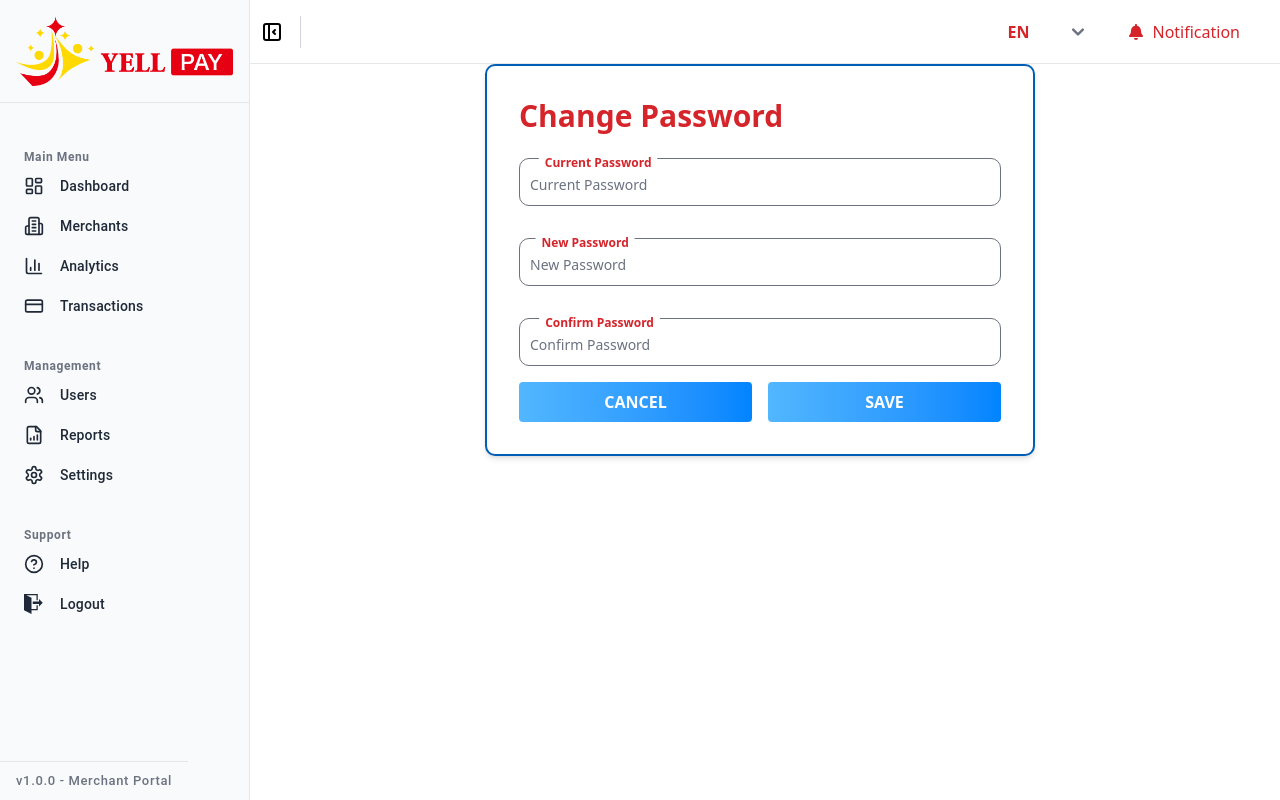
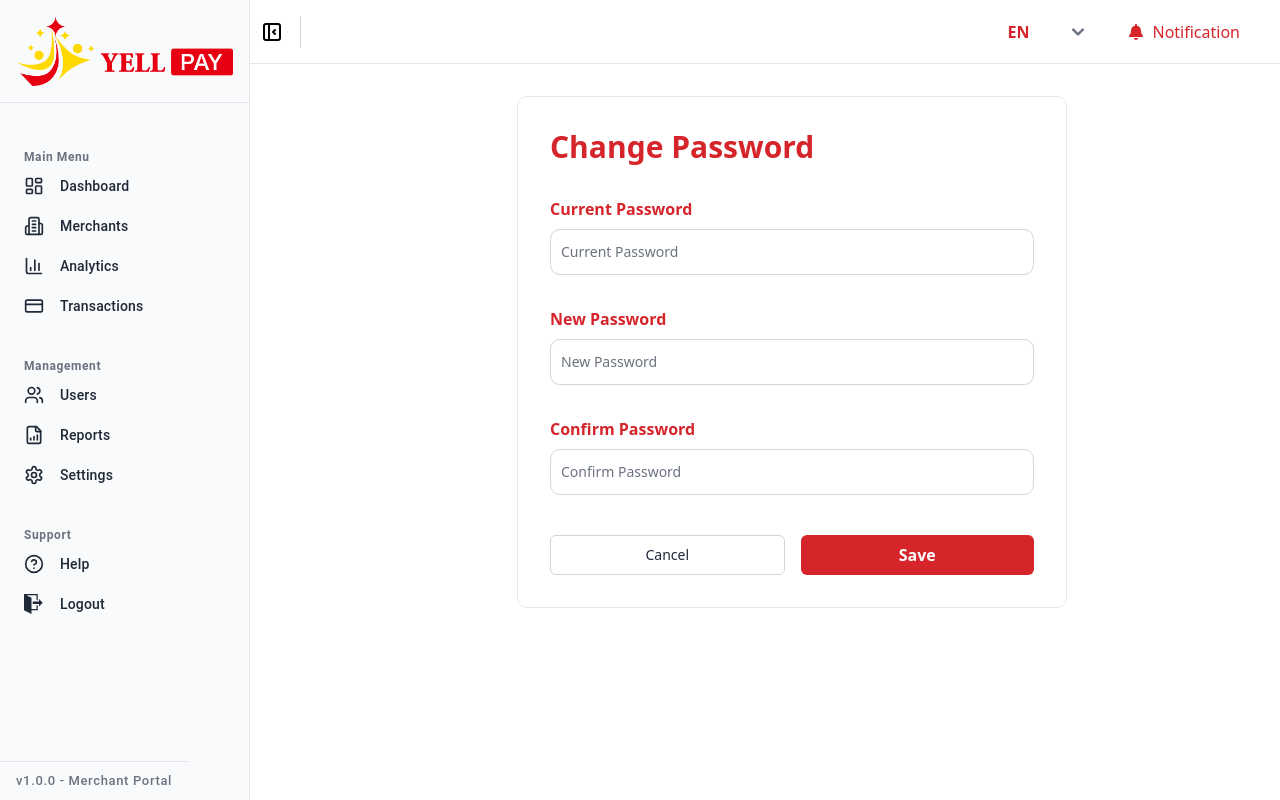
Before and after one commit to afsanaeva-jbc/yellpay-admin, a React (Vite) app: page /change-password in a window 1280 px wide. Built offline with nearby package versions, Linux system fonts and the light colour scheme.

Commit message:
create forget pass, change pass page

```diff
--- a/src/pages/ChangePassword.tsx
+++ b/src/pages/ChangePassword.tsx
@@ -12,7 +12,7 @@ import Loading from "../components/common/Loading";
 const ChangePassword: React.FC = () => {
   const navigate = useNavigate();
   const [loading, setLoading] = useState(false);
-  const { register, handleSubmit, formState, setError, clearErrors,reset } =
+  const { register, handleSubmit, formState, setError, clearErrors, reset } =
     useForm<ChangePasswordData>({
       defaultValues: {
         current_password: "",
@@ -52,7 +52,7 @@ const ChangePassword: React.FC = () => {
       setTimeout(() => {
         setLoading(false);
         toast.success(
-          response.data.message || "Password changed successfully!"
+          response.data.message || "Password changed successfully!",
         );
         reset(); // This will reset all fields to defaultValues
         setCurrentPassword("");
@@ -75,18 +75,21 @@ const ChangePassword: React.FC = () => {
   return (
     <div className="max-w-[550px] m-auto">
       {loading && <Loading />}
-      <div className="w-full space-y-6 rounded-lg border-2  border-[#005eb6] bg-white p-8 shadow-md dark:bg-[#18181B] flex flex-col">
-        <h2 className="text-3xl font-bold text-[#D5242A] dark:text-[#4BB3FF]">
+      <div className="w-full space-y-8 rounded-lg border-1  border-gray-200 bg-white p-8 m-8 dark:bg-[#18181B] flex flex-col">
+        <h2 className="text-3xl font-bold text-[#D5242A] dark:text-[#ff4b4b]">
           Change Password
         </h2>
         <div className="w-full">
           <form onSubmit={handleSubmit(onSubmit)} noValidate>
             {/* Current Password Field */}
             <div className="mb-4 relative">
+              <label className=" text-[#D5242A] text-base font-bold  py-2">
+                Current Password
+              </label>
               <input
                 type={isCurrentPasswordVisible ? "password" : "text"}
                 placeholder="Current Password"
-                className="block px-2.5 pb-2.5 pt-4 w-full text-sm text-gray-900 bg-transparent rounded-lg border-1"
+                className="block px-2.5 py-3 mt-2 w-full text-sm text-gray-900 bg-transparent rounded-lg border border-gray-300"
                 {...register("current_password", {
                   required: "Current Password is required",
                   minLength: {
@@ -96,9 +99,7 @@ const ChangePassword: React.FC = () => {
                   onChange: (e) => setCurrentPassword(e.target.value),
                 })}
               />
-              <label className="absolute text-[#D5242A] text-base font-bold duration-300 transform -translate-y-4 scale-75 top-2 z-10 bg-white px-2">
-                Current Password
-              </label>
+
               <p className="p-2 text-sm text-red-500 font-semibold">
                 {errors.current_password?.message}
               </p>
@@ -108,7 +109,7 @@ const ChangePassword: React.FC = () => {
                   title={
                     isCurrentPasswordVisible ? "See password" : "Hide password"
                   }
-                  className="absolute top-4 right-3 cursor-pointer text-xl"
+                  className="absolute top-11 right-3 cursor-pointer text-md"
                   onClick={() => setIsCurrentPasswordVisible((prev) => !prev)}
                 >
                   {isCurrentPasswordVisible ? <CgEyeAlt /> : <RiEyeCloseLine />}
@@ -118,10 +119,13 @@ const ChangePassword: React.FC = () => {
 
             {/* New Password Field */}
             <div className="mb-4 relative">
+              <label className=" text-[#D5242A] text-base font-bold  py-2">
+                New Password
+              </label>
               <input
                 type={isNewPasswordVisible ? "password" : "text"}
                 id="newPassword"
-                className="block px-2.5 pb-2.5 pt-4 w-full text-sm text-gray-900 bg-transparent rounded-lg border-1"
+                className="block px-2.5 py-3 mt-2 w-full text-sm text-gray-900 bg-transparent rounded-lg border border-gray-300"
                 placeholder="New Password"
                 {...register("password", {
                   required: "New Password is required",
@@ -137,9 +141,7 @@ const ChangePassword: React.FC = () => {
                   onChange: (e) => setNewPassword(e.target.value), // Update newPassword state
                 })}
               />
-              <label className="absolute text-[#D5242A] text-base font-bold duration-300 transform -translate-y-4 scale-75 top-2 z-10 bg-white px-2">
-                New Password
-              </label>
+
               <p className="p-2 text-sm text-red-500 font-semibold">
                 {errors.password?.message}
               </p>
@@ -149,7 +151,7 @@ const ChangePassword: React.FC = () => {
                   title={
                     isNewPasswordVisible ? "See password" : "Hide password"
                   }
-                  className="absolute top-4 right-3 cursor-pointer text-xl"
+                  className="absolute top-11 right-3 cursor-pointer text-md"
                   onClick={() => setIsNewPasswordVisible((prev) => !prev)}
                 >
                   {isNewPasswordVisible ? <CgEyeAlt /> : <RiEyeCloseLine />}
@@ -159,10 +161,13 @@ const ChangePassword: React.FC = () => {
 
             {/* Confirm Password Field */}
             <div className="relative">
+              <label className=" text-[#D5242A] text-base font-bold  py-2">
+                Confirm Password
+              </label>
               <input
                 type={isConfirmPasswordVisible ? "password" : "text"}
                 id="confirmPassword"
-                className="block px-2.5 pb-2.5 pt-4 w-full text-sm text-gray-900 bg-transparent rounded-lg border-1"
+                className="block px-2.5 py-3 mt-2 w-full text-sm text-gray-900 bg-transparent rounded-lg border border-gray-300"
                 placeholder="Confirm Password"
                 {...register("password_confirmation", {
                   required: "Confirm Password is required",
@@ -179,9 +184,7 @@ const ChangePassword: React.FC = () => {
                   onChange: (e) => setConfirmPassword(e.target.value), // Update confirmPassword state
                 })}
               />
-              <label className="absolute text-[#D5242A] text-base font-bold duration-300 transform -translate-y-4 scale-75 top-2 z-10 bg-white px-2">
-                Confirm Password
-              </label>
+
               <p className="p-2 text-sm text-red-500 font-semibold">
                 {errors.password_confirmation?.message}
               </p>
@@ -191,7 +194,7 @@ const ChangePassword: React.FC = () => {
                   title={
                     isConfirmPasswordVisible ? "See password" : "Hide password"
                   }
-                  className="absolute top-4 right-3 cursor-pointer text-xl"
+                  className="absolute top-11 right-3 cursor-pointer text-md"
                   onClick={() => setIsConfirmPasswordVisible((prev) => !prev)}
                 >
                   {isConfirmPasswordVisible ? <CgEyeAlt /> : <RiEyeCloseLine />}
@@ -199,10 +202,10 @@ const ChangePassword: React.FC = () => {
               )}
             </div>
 
-            <div className="flex">
+            <div className="flex mt-6">
               <button
                 type="button"
-                className="w-full mr-4 rounded bg-gradient-to-r from-[#52b7ff] to-[#0084ff] py-2 font-semibold uppercase text-white cursor-pointer text-center"
+                className="w-full mr-4 border border-gray-300 text-gray-800 font-medium text-sm hover:bg-gray-50 focus:outline-none focus:ring-2 focus:ring-gray-400 focus:ring-offset-2 transition-colors cursor-pointer rounded-sm"
                 onClick={() => {
                   navigate(-1);
                 }}
@@ -211,7 +214,7 @@ const ChangePassword: React.FC = () => {
               </button>
               <button
                 type="submit"
-                className="w-full rounded bg-gradient-to-r from-[#52b7ff] to-[#0084ff] py-2 font-semibold uppercase text-white cursor-pointer"
+                className="w-full rounded-sm bg-[#D5242A] py-2 font-semibold  text-white cursor-pointer"
               >
                 Save
               </button>
--- a/src/pages/Login.tsx
+++ b/src/pages/Login.tsx
@@ -55,7 +55,7 @@ const Login = () => {
             <input
               type="email"
               {...register("email", { required: "Email is required" })}
-              className="w-full border rounded px-3 py-2"
+              className="w-full border border-gray-300 rounded px-3 py-2"
             />
             {errors.email && (
               <p className="text-red-500 text-sm mt-1">
@@ -70,17 +70,17 @@ const Login = () => {
             <input
               type={showPassword ? "text" : "password"}
               {...register("password", { required: "Password is required" })}
-              className="w-full border rounded px-3 py-2"
+              className="w-full border border-gray-300 rounded px-3 py-2"
             />
             <button
               type="button"
-              className="absolute right-2 top-10 text-gray-600"
+              className="absolute right-2 top-11 text-gray-600"
               onClick={() => setShowPassword(!showPassword)}
             >
               {showPassword ? (
-                <RiEyeCloseLine size={20} />
+                <RiEyeCloseLine size={15} />
               ) : (
-                <CgEyeAlt size={20} />
+                <CgEyeAlt size={15} />
               )}
             </button>
             {errors.password && (
@@ -100,18 +100,26 @@ const Login = () => {
           </button>
         </form>
         <div className="flex justify-items-center mt-10">
-          <Link to="/change-password">
+          {/* <Link to="/change-password">
             <button
               type="button"
               className="bg-amber-300 text-black py-2 px-4 rounded cursor-pointer"
             >
               Change Password
             </button>
+          </Link> */}
+          <Link to="/forgot-password">
+            <button
+              type="button"
+              className="border border-gray-300 text-gray-800 font-medium text-sm hover:bg-gray-50 py-2 px-6 rounded cursor-pointer"
+            >
+              Forget Password
+            </button>
           </Link>
           <Link to="/register">
             <button
               type="button"
-              className="bg-green-500 text-white py-2 px-10 rounded cursor-pointer ml-8"
+              className="border border-gray-300 text-gray-800 font-medium text-sm py-2 px-10 rounded cursor-pointer hover:bg-gray-50 ml-8"
             >
               Register
             </button>
--- a/src/pages/Merchants/EditMerchantsForm.tsx
+++ b/src/pages/Merchants/EditMerchantsForm.tsx
@@ -74,7 +74,7 @@ const EditMerchantForm: React.FC<EditMerchantFormProps> = ({
       try {
         setInitialLoading(true);
         const response = await axiosInstance.get(`/merchants/${merchantId}`);
-        setMerchant(response.data.merchant || response.data);
+        setMerchant(response.data?.merchant || response.data);
       } catch (error: unknown) {
         if (isAxiosError(error)) {
           const apiError = error.response?.data;
```
Also changed, not shown: src/components/common/CommonForm.tsx (+13 -17 lines).
